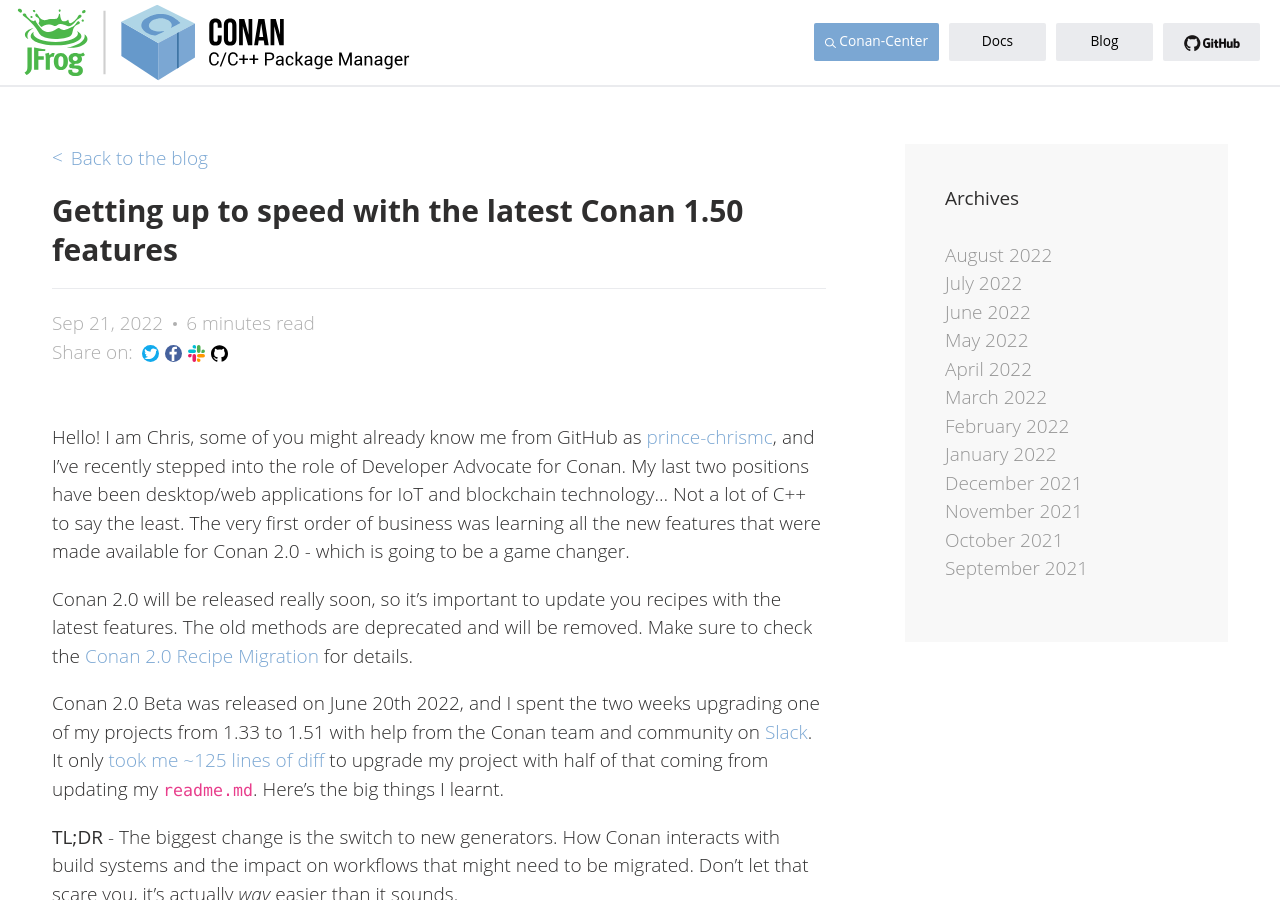
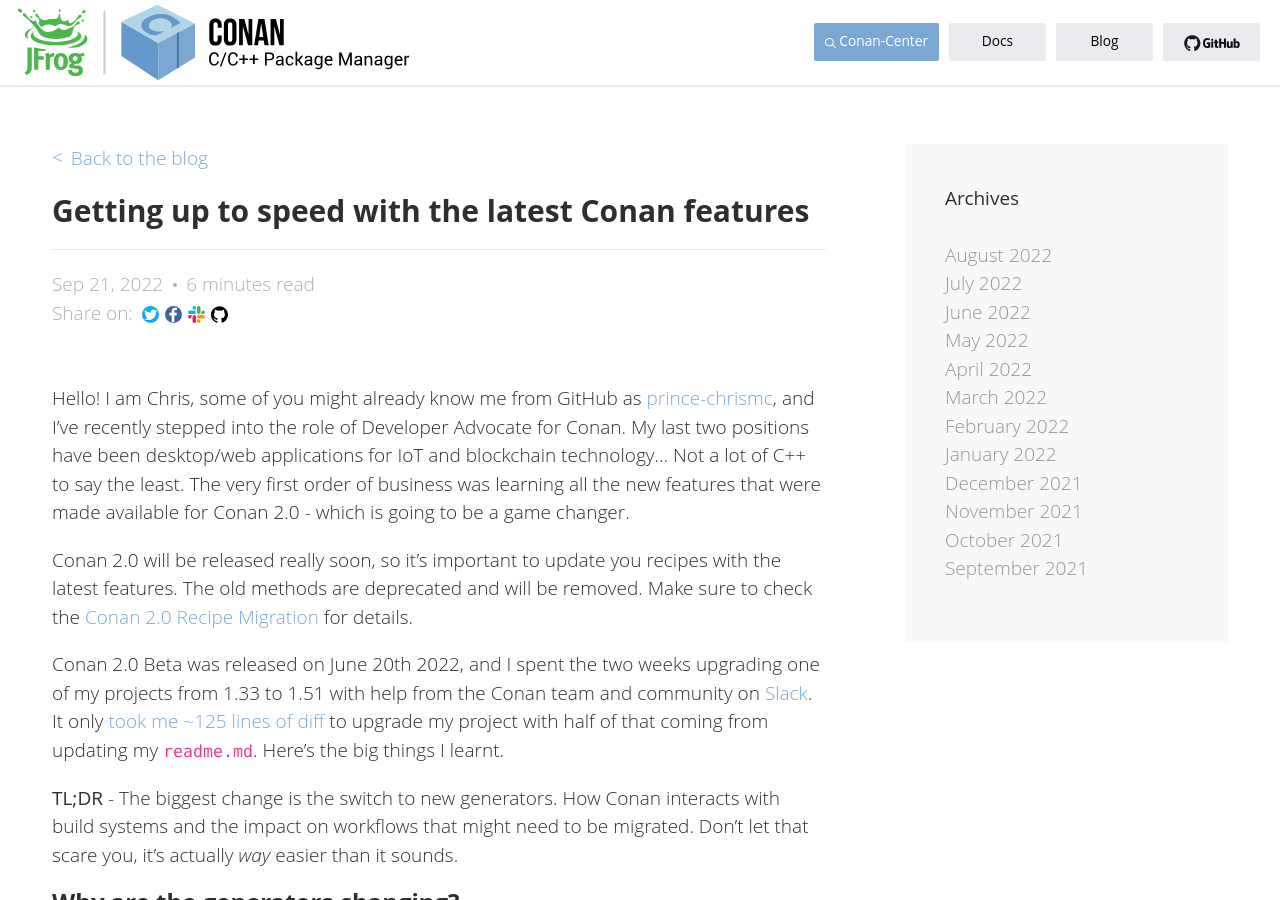
Before and after one commit to conan-io/conan-io.github.io, a Jekyll site: the page built from _posts/2022-09-21-upgrading-recipes-to-1.50.markdown, in a window 1280 px wide and 900 px high. Built offline with Jekyll 4.4.1, drawn with Linux system fonts in a browser that asks for light colours; comment, search, counter and statistics services are not loaded.

Commit message:
Zap 1.50 mentions

```diff
--- a/_posts/2022-09-21-upgrading-recipes-to-1.50.markdown
+++ b/_posts/2022-09-21-upgrading-recipes-to-1.50.markdown
@@ -1,16 +1,16 @@
 ---
 layout: post
 comments: false
-title: "Getting up to speed with the latest Conan 1.50 features"
-meta_title: "Getting up to speed with the latest Conan 1.50 features"
+title: "Getting up to speed with the latest Conan features"
+meta_title: "Getting up to speed with the latest Conan features"
 meta_description: "Learn about the most significant changes to your recipes upgrading from 1.30s to 1.50s. Getting Ready for Conan 2.0 starts with using the new Conan 1.x generators"
 ---
 
 <script type="application/ld+json">
 { "@context": "https://schema.org",
  "@type": "TechArticle",
- "headline": "Getting up to speed with the latest Conan 1.50 features",
- "alternativeHeadline": "Learn about the important Conan 1.50 build system integrations",
+ "headline": "Getting up to speed with the latest Conan features",
+ "alternativeHeadline": "Learn about the important Conan build system integrations",
  "image": "https://docs.conan.io/en/latest/_images/frogarian.png",
  "author": "Christopher McArthur, Conan Developer Advocate",
  "genre": "C/C++",
```
